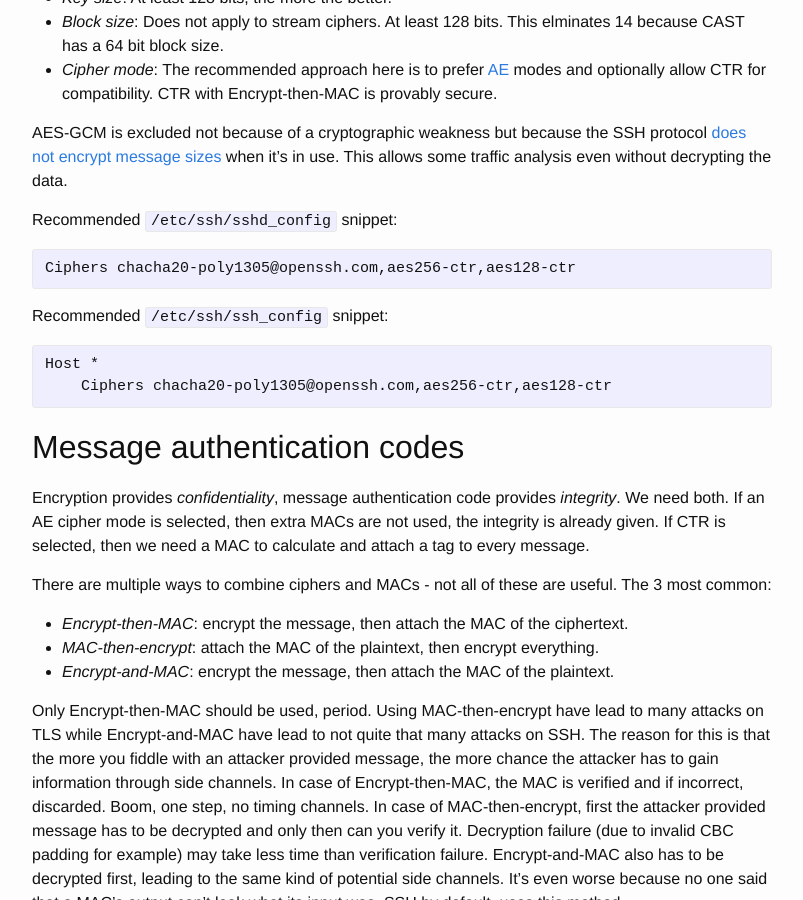
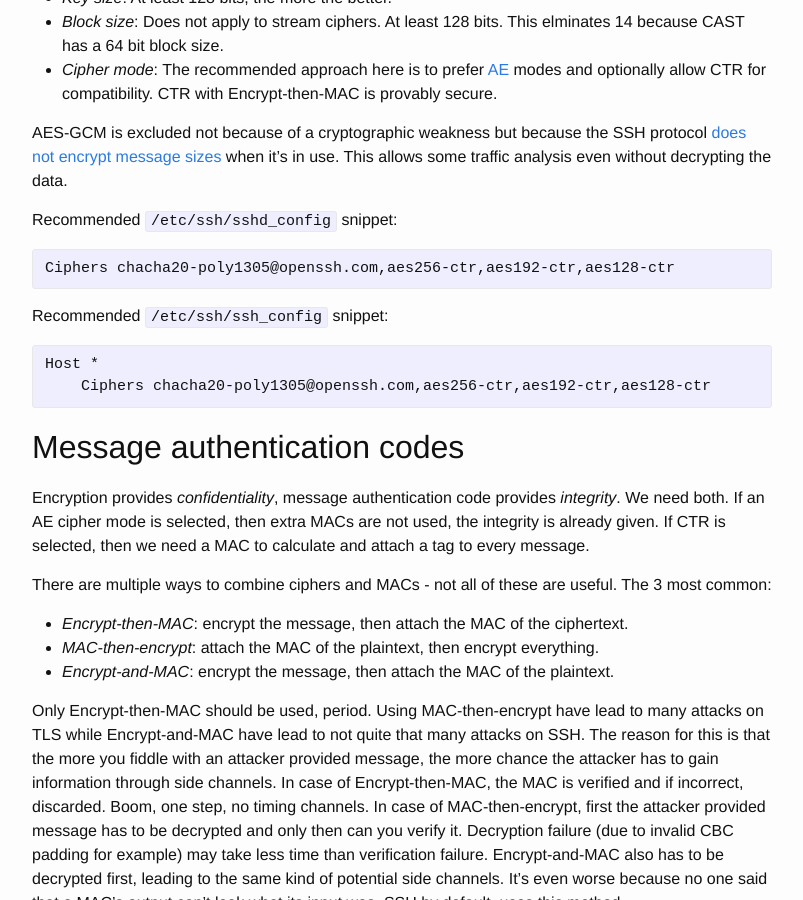
Before and after one commit to stribika/stribika.github.io, a Jekyll site: the page built from _posts/2015-01-04-secure-secure-shell.md, in a window 1280 px wide and 900 px high, scrolled down 3832 px. Shown: the whole window, without its empty margins (238-1041 px from the left). Built offline with Jekyll 4.4.1, drawn with Linux system fonts in a browser that asks for light colours.

Commit message:
Re-add AES192, removed in c61c226

```diff
--- a/_posts/2015-01-04-secure-secure-shell.md
+++ b/_posts/2015-01-04-secure-secure-shell.md
@@ -180,12 +180,12 @@ This allows some traffic analysis even without decrypting the data.
 
 Recommended `/etc/ssh/sshd_config` snippet:
 
-<pre><code>Ciphers chacha20-poly1305@openssh.com,aes256-ctr,aes128-ctr</code></pre>
+<pre><code>Ciphers chacha20-poly1305@openssh.com,aes256-ctr,aes192-ctr,aes128-ctr</code></pre>
 
 Recommended `/etc/ssh/ssh_config` snippet:
 
 <pre><code>Host *
-    Ciphers chacha20-poly1305@openssh.com,aes256-ctr,aes128-ctr</code></pre>
+    Ciphers chacha20-poly1305@openssh.com,aes256-ctr,aes192-ctr,aes128-ctr</code></pre>
 
 ## Message authentication codes
 
```
